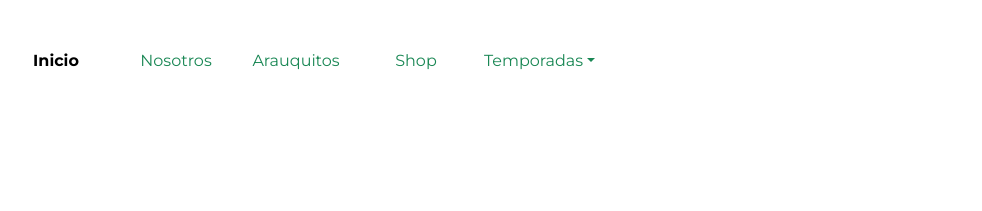
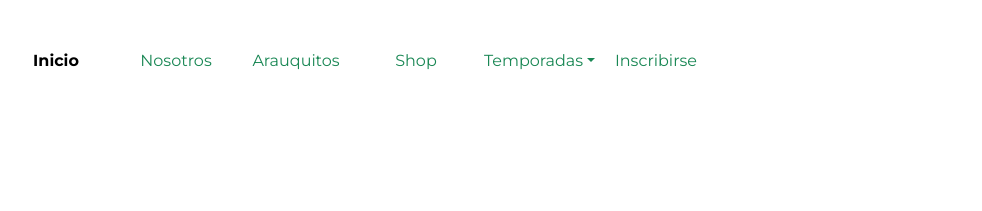
Before and after one commit to seebamenendez/arauca, a website: page index.html in a window 1280 px wide. Shown: the top 211 px of the page, 298-1280 px from the left. Drawn offline with nearby package versions, Linux system fonts and the light colour scheme.

Commit message:
se sube nuevamente el index actualizado

```diff
--- a/index.html
+++ b/index.html
@@ -60,6 +60,9 @@
                                         <li><a class="dropdown text-success" href="pages/lucida.html">Lúcida - SS
                                                 ´20</a></li>
                                     </ul>
+                                </li>
+                                <li class="nav-item">
+                                    <a class="nav-link text-success" href="pages/agregarCliente.html">Inscribirse</a>
                                 </li>
                             </ul>
                         </div>
```
